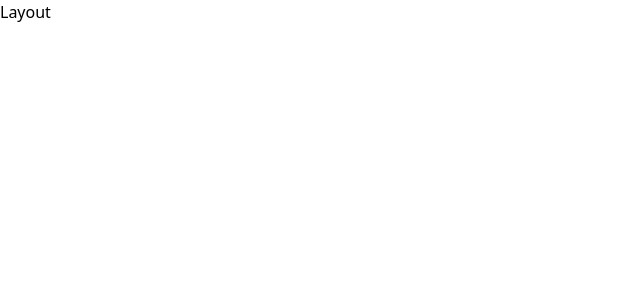
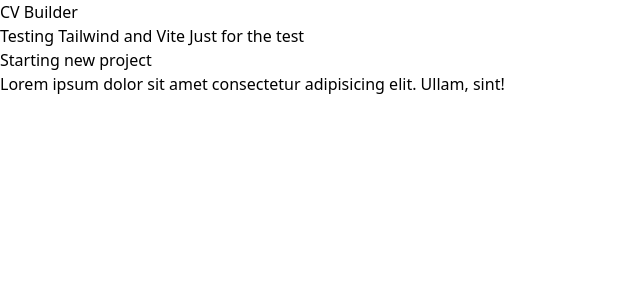
Before and after one commit to dnstoyanov/cv-builder-web, a React (Vite) app: page / in a window 1280 px wide. Shown: the top 300 px of the page, without its empty margins (0-640 px from the left). Built offline with nearby package versions, Linux system fonts and the light colour scheme.

Commit message:
feat: config redux ✅

```diff
--- a/package.json
+++ b/package.json
@@ -14,6 +14,7 @@
     "@types/node": "^20.11.24",
     "react": "^18.2.0",
     "react-dom": "^18.2.0",
+    "react-redux": "^9.1.0",
     "react-router-dom": "^6.22.2"
   },
   "devDependencies": {
--- a/src/components/Layout.tsx
+++ b/src/components/Layout.tsx
@@ -1,8 +1,12 @@
+import { Outlet } from 'react-router-dom';
+
 const Layout = () => {
     return (
         <>
             {/* Header */}
-            <main>Layout</main>
+            <main>
+                <Outlet />
+            </main>
             {/* Footer */}
         </>
     );
--- a/src/main.tsx
+++ b/src/main.tsx
@@ -1,10 +1,14 @@
-import React from 'react'
-import ReactDOM from 'react-dom/client'
-import App from './App.tsx'
-import './index.css'
+import React from 'react';
+import ReactDOM from 'react-dom/client';
+import App from './App.tsx';
+import './index.css';
+import { Provider } from 'react-redux';
+import { store } from './store';
 
 ReactDOM.createRoot(document.getElementById('root')!).render(
-  <React.StrictMode>
-    <App />
-  </React.StrictMode>,
-)
+    <React.StrictMode>
+        <Provider store={store}>
+            <App />
+        </Provider>
+    </React.StrictMode>
+);
--- /dev/null
+++ b/src/store/index.ts
@@ -0,0 +1,12 @@
+import { configureStore } from '@reduxjs/toolkit';
+import { TypedUseSelectorHook, useDispatch, useSelector } from 'react-redux';
+
+export const store = configureStore({
+    reducer: {},
+});
+
+export type RootState = ReturnType<typeof store.getState>;
+export type AppDispatch = typeof store.dispatch;
+
+export const useAppDispatch: () => AppDispatch = useDispatch;
+export const useAppSelector: TypedUseSelectorHook<RootState> = useSelector;
```
Also changed, not shown: 1 other file (tests, documents, lock files or other folders).
